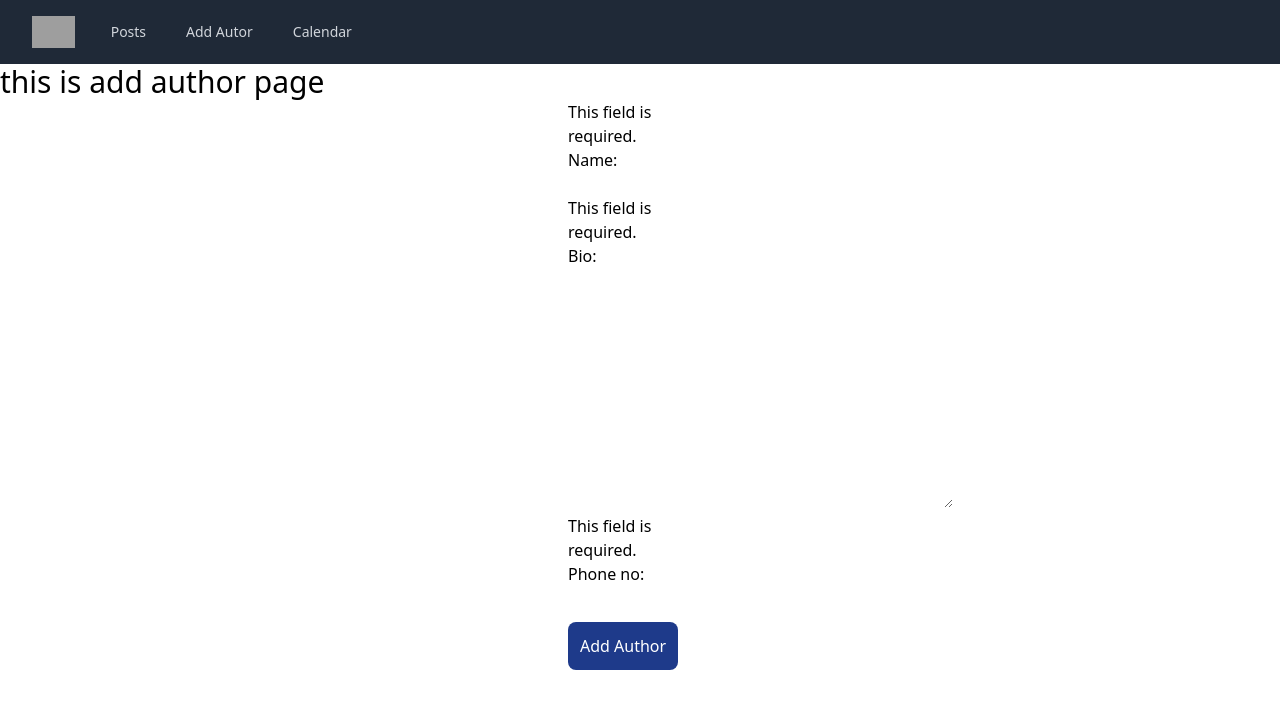
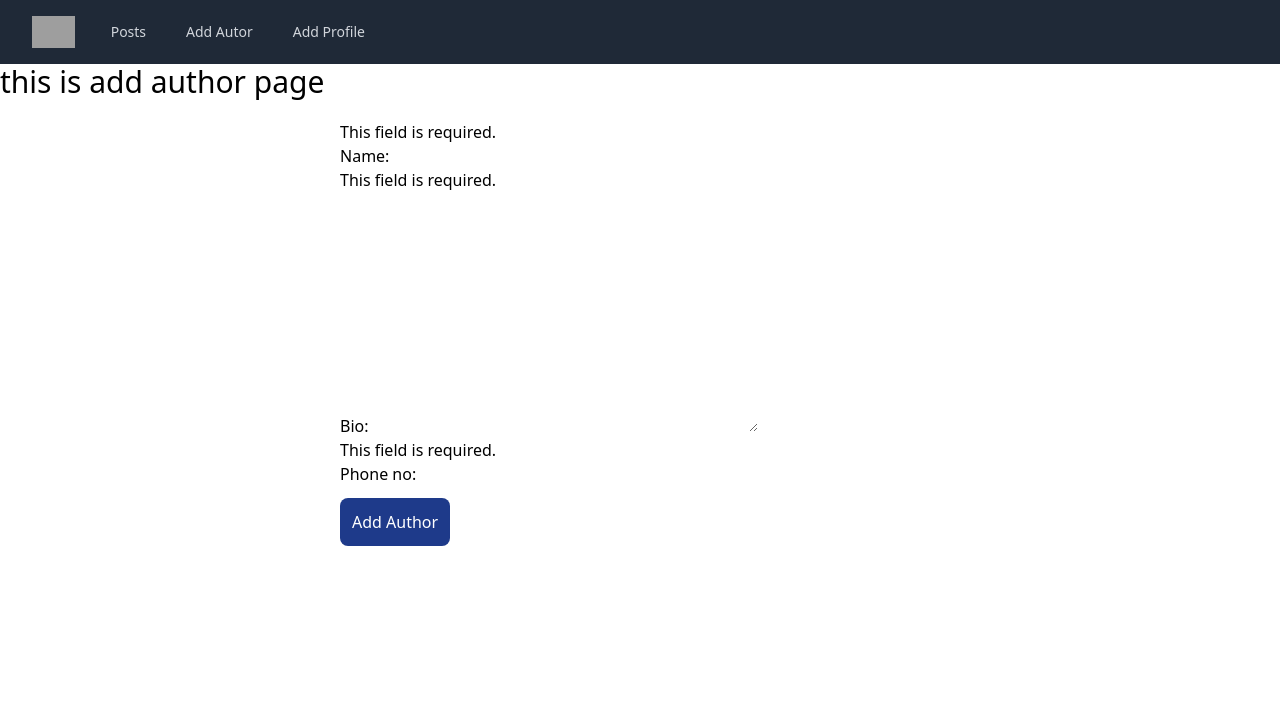
Before and after one commit to AnisurRahman06046/blog_, a Django app: page /author/add-author/ in a window 1280 px wide. Shown: the top 709 px of the page. Run offline with Django 5.2, Linux system fonts and the light colour scheme; some libraries are stand-ins or nearby versions; grey boxes are pictures that could not be loaded.

Commit message:
add profile nav is added

```diff
--- a/blogproject/author/templates/add_author.html
+++ b/blogproject/author/templates/add_author.html
@@ -4,7 +4,7 @@
 
 
 <h1 class="text-3xl"> this is add author page</h1>
-<form class="w-36 mx-auto my-auto " method="post">
+<form class="w-[50%] mx-auto my-auto p-5 " method="post">
     {% csrf_token %}
     {{form.as_p}}
     <button class="bg-blue-900 text-white p-3 round rounded-lg mt-3">Add Author</button>
--- a/blogproject/profiles/urls.py
+++ b/blogproject/profiles/urls.py
@@ -1,5 +1,5 @@
 from django.urls import path
-
+from . import views
 urlpatterns = [
-    # path('admin/',),
+    path('add/',views.addProfile,name='addProfile'),
 ]
--- a/blogproject/profiles/views.py
+++ b/blogproject/profiles/views.py
@@ -1,3 +1,5 @@
 from django.shortcuts import render
 
 # Create your views here.
+def addProfile(request):
+    return render(request,'add_profile.html')
--- a/blogproject/templates/base.html
+++ b/blogproject/templates/base.html
@@ -42,7 +42,7 @@
 
                   <a href="{% url 'posts' %}" class="text-gray-300 hover:bg-gray-700 hover:text-white rounded-md px-3 py-2 text-sm font-medium">Posts</a>
                   <a href="{% url 'addAuthor' %}" class="text-gray-300 hover:bg-gray-700 hover:text-white rounded-md px-3 py-2 text-sm font-medium">Add Autor</a>
-                  <a href="#" class="text-gray-300 hover:bg-gray-700 hover:text-white rounded-md px-3 py-2 text-sm font-medium">Calendar</a>
+                  <a href="{% url 'addProfile' %}" class="text-gray-300 hover:bg-gray-700 hover:text-white rounded-md px-3 py-2 text-sm font-medium">Add Profile</a>
                 </div>
               </div>
             </div>
```
Also changed, not shown: blogproject/profiles/forms.py (added, +7 -0 lines), blogproject/profiles/templates/add_profile.html (added, +14 -0 lines), blogproject/db.sqlite3.
